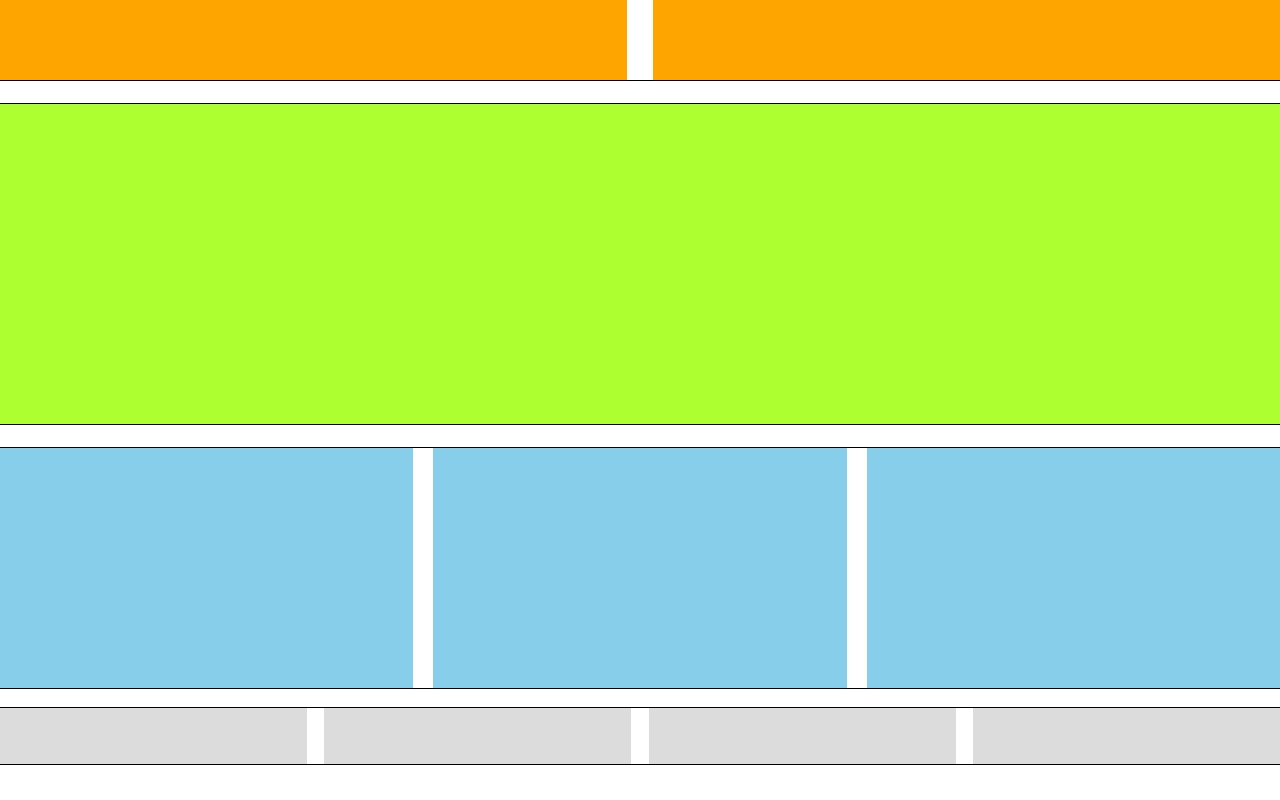
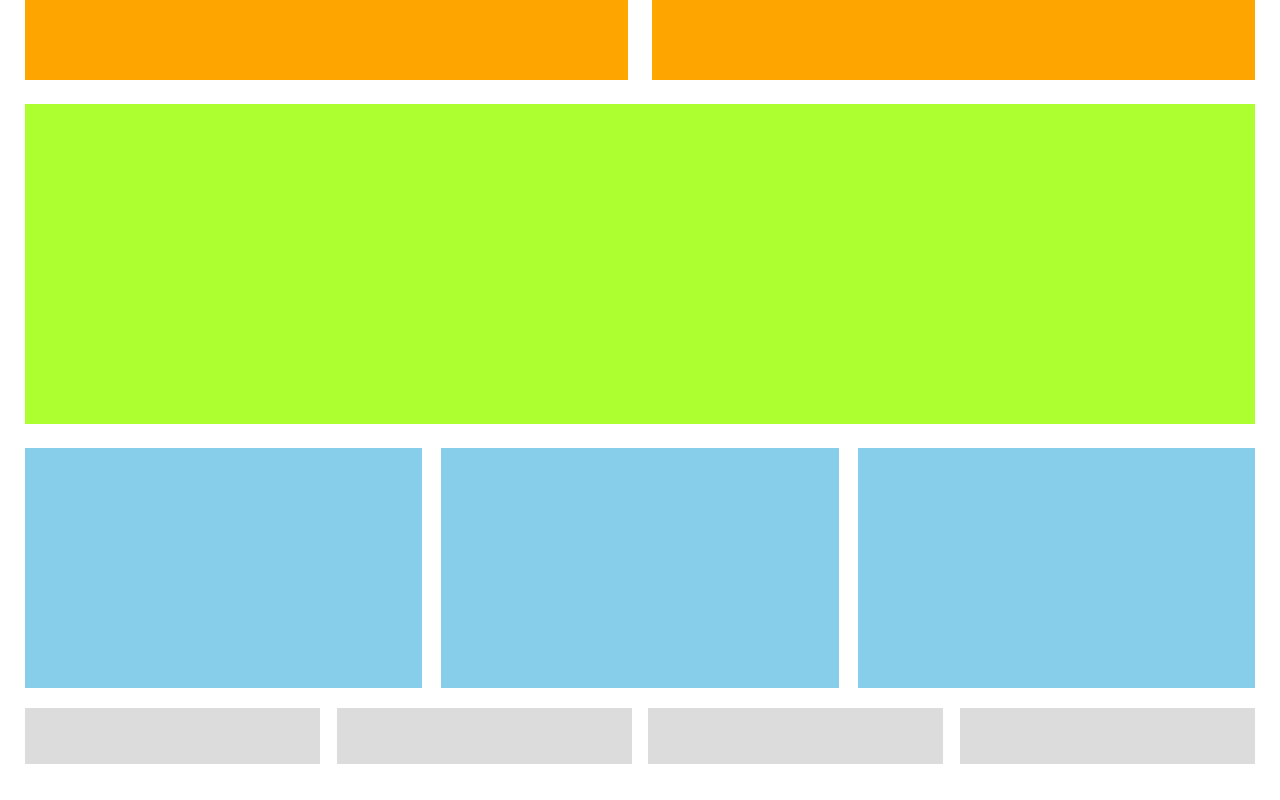
Before and after one commit to MunchQuim/enfocat, a plain HTML site: page Css/ejercicio_330.html in a window 1280 px wide. Drawn offline with Linux system fonts and the light colour scheme.

Commit message:
terminado ejercicio 330

```diff
--- a/Css/ejercicio_330.css
+++ b/Css/ejercicio_330.css
@@ -1,20 +1,23 @@
 body {
-  margin: 0px;
+  margin-left: 5px;
+  margin-right: 5px;
+  margin-top: 0px;
+  margin-bottom: 0px;
 }
 
 .naranja {
   background-color: orange;
-  width: 100%;
+  /* width: 100%; */
   height: 45%;
 }
 .verde {
   background-color: greenyellow;
-  width: 100%;
+  /* width: 100%; */
   height: 100%;
 }
 .azul {
   background-color: skyblue;
-  width: 100%;
+  /* width: 100%; */
   height: 30%;
 }
 .gris {
@@ -23,31 +26,31 @@ body {
   height: 45%;
 }
 .container-1 {
-  outline: solid 1px black;
-  width: 100vw;
+  /*outline: solid 1px black;*/
+  /* width: 100%; */
   height: 15vh;
   display: flex;
   flex-direction: column;
   justify-content: space-between;
 }
 .container-2 {
-  outline: solid 1px black;
-  width: 100vw;
+  /* outline: solid 1px black; */
+  /* width: 100%; */
   height: 25vh;
   margin-top: 2.5vh;
   margin-bottom: 2.5vh;
 }
 .container-3 {
-  outline: solid 1px black;
-  width: 100vw;
+  /* outline: solid 1px black; */
+  /* width: 100%; */
   height: 30vh;
   display: flex;
   flex-direction: column;
   justify-content: space-between;
 }
 .container-4 {
-  outline: solid 1px black;
-  width: 100vw;
+  /* outline: solid 1px black; */
+  /* width: 100%; */
   height: 20vh;
   margin-top: 2.5vh;
   margin-bottom: 2.5vh;
@@ -91,6 +94,10 @@ body {
 }
 /*para monitor*/
 @media (min-width: 900px) {
+  body {
+    margin-left: 25px;
+    margin-right: 25px;
+  }
   .naranja {
     width: 49%;
     height: 100%;
@@ -107,7 +114,7 @@ body {
     margin-bottom: 3vh;
   }
   .container-3 {
-    width: 100vw;
+    /* width: 100%; */
     height: 30vh;
     display: flex;
     flex-direction: row;
@@ -118,7 +125,7 @@ body {
     height: 100%;
   }
   .container-4 {
-    width: 100vw;
+    /* width: 100%; */
     height: 7vh;
     margin-top: 2.5vh;
     margin-bottom: 2.5vh;
```
